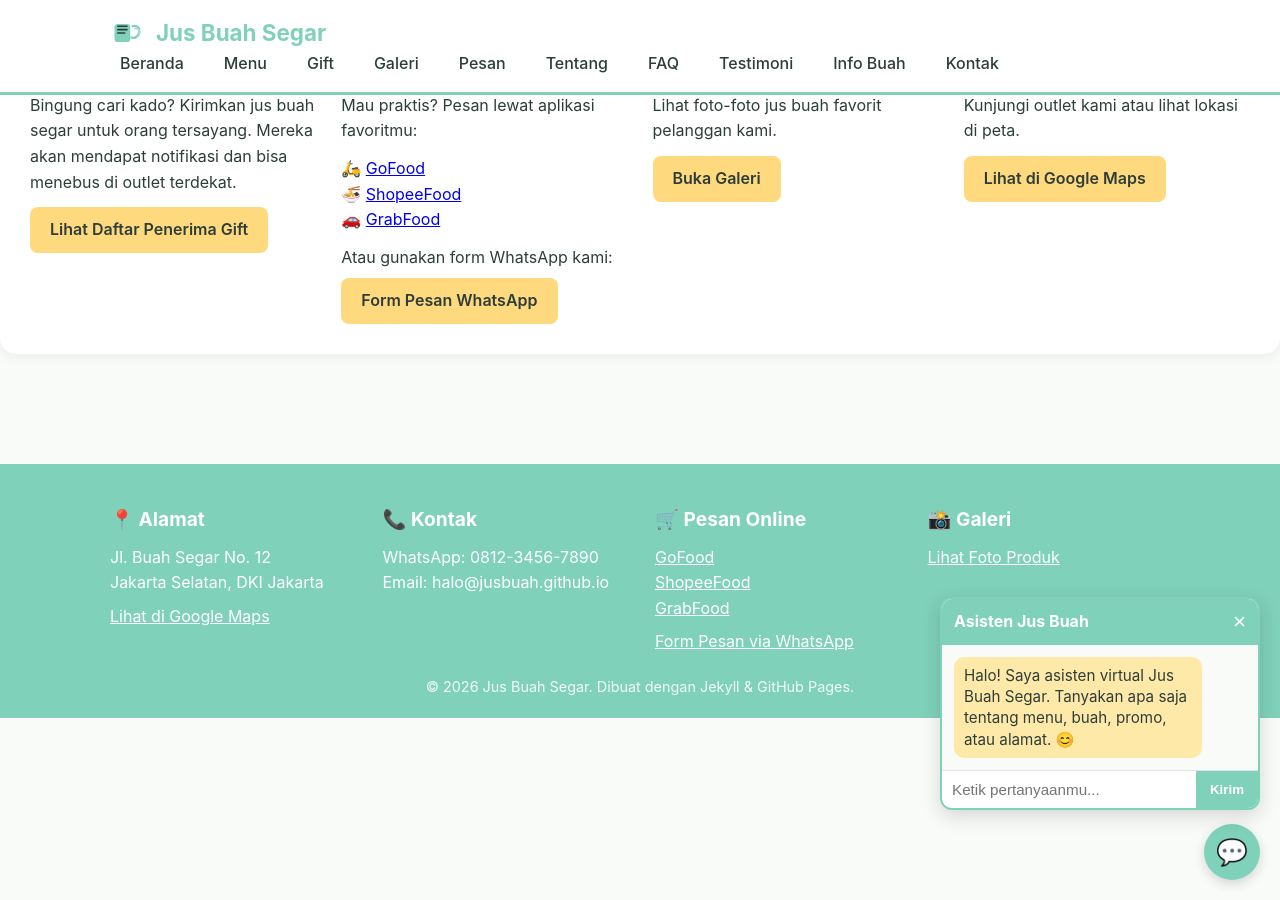
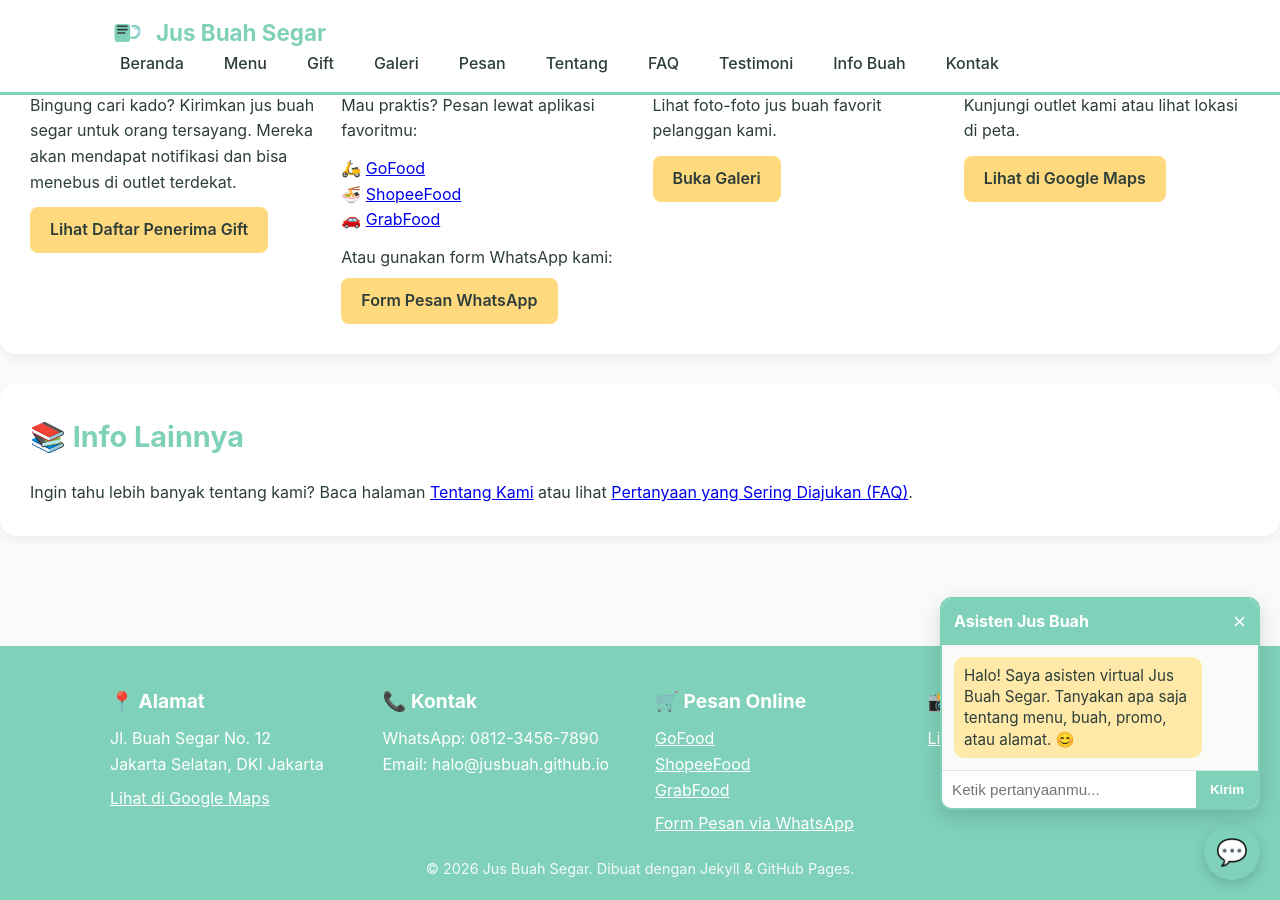
Before and after one commit to oviet711/jusbuah.github.io, a Jekyll site: the page built from index.md, in a window 1280 px wide and 900 px high, scrolled down 1606 px. Built offline with Jekyll 4.4.1, drawn with Linux system fonts in a browser that asks for light colours.

Commit message:
Add additional info section to index.md

```diff
--- a/index.md
+++ b/index.md
@@ -145,3 +145,11 @@ title: Beranda
     </div>
   </div>
 </section>
+<section class="section" style="margin-top: 25px;">
+  <h2>📚 Info Lainnya</h2>
+  <p>
+    Ingin tahu lebih banyak tentang kami? Baca halaman
+    <a href="/tentang">Tentang Kami</a> atau lihat
+    <a href="/faq">Pertanyaan yang Sering Diajukan (FAQ)</a>.
+  </p>
+</section>
```
